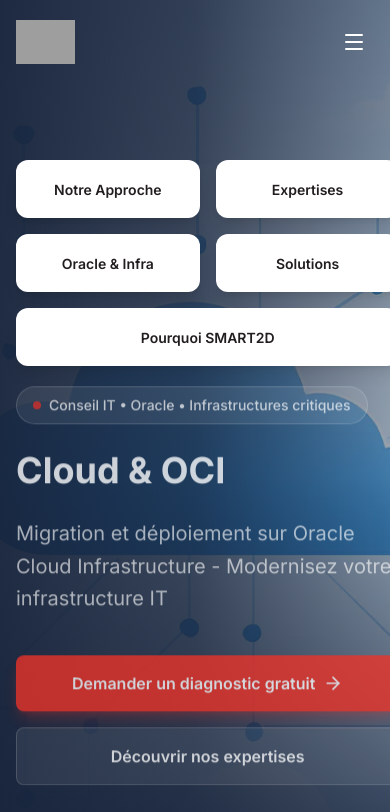
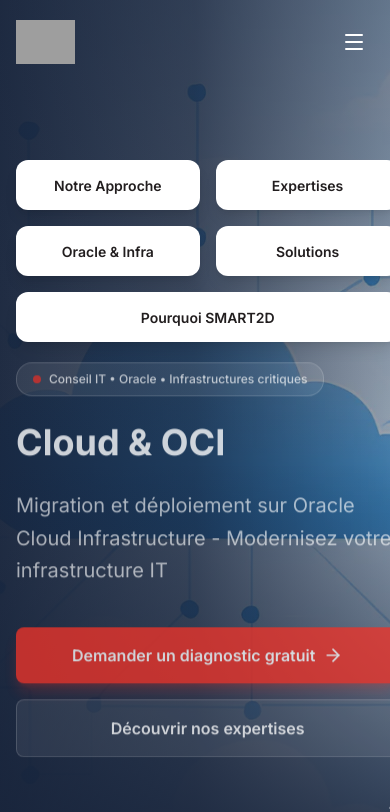
Before and after one commit to Profzen/smart2d, a Next.js app: page / in a window 390 px wide. Shown: the top 812 px of the page. Built offline with nearby package versions, Linux system fonts and the light colour scheme; grey boxes are pictures that could not be loaded.

Commit message:
style(ui): fix horizontal scroll and improve mobile responsive layout on homepage

```diff
--- a/app/layout.tsx
+++ b/app/layout.tsx
@@ -44,7 +44,7 @@ export default function RootLayout({
 }>) {
   return (
     <html lang="fr" className="bg-[#F8F6F4]">
-      <body className={`${inter.variable} ${geistMono.variable} font-sans antialiased`}>
+      <body className={`${inter.variable} ${geistMono.variable} font-sans antialiased overflow-x-hidden`}>
         {children}
         {process.env.NODE_ENV === 'production' && <Analytics />}
       </body>
--- a/components/sections/hero.tsx
+++ b/components/sections/hero.tsx
@@ -209,9 +209,9 @@ export function HeroSection() {
                 transition={{ duration: 0.5 }}
               >
                 {/* Tagline */}
-                <div className="inline-flex items-center gap-2 px-4 py-2 bg-white/10 backdrop-blur-sm rounded-full mb-6 border border-white/20">
-                  <span className="w-2 h-2 bg-[#EE3329] rounded-full animate-pulse" />
-                  <span className="text-sm font-medium text-white/90">
+                <div className="inline-flex max-w-full flex-wrap items-center justify-center gap-2 px-4 py-2 bg-white/10 backdrop-blur-sm rounded-2xl sm:rounded-full mb-6 border border-white/20">
+                  <span className="w-2 h-2 bg-[#EE3329] rounded-full animate-pulse shrink-0" />
+                  <span className="text-xs sm:text-sm font-medium text-white/90 text-center">
                     Conseil IT • Oracle • Infrastructures critiques
                   </span>
                 </div>
--- a/components/ui/hero-anchors.tsx
+++ b/components/ui/hero-anchors.tsx
@@ -70,7 +70,7 @@ export function HeroAnchors({ anchors }: HeroAnchorsProps) {
             href={`#${anchor.id}`}
             onClick={(e) => scrollTo(anchor.id, e)}
             className={`
-              relative px-6 py-4 bg-white shadow-lg border rounded-xl transition-all duration-300 hover:-translate-y-1 hover:shadow-xl group min-w-[140px] flex-1 sm:flex-none text-center
+              relative px-4 py-3 sm:px-6 sm:py-4 bg-white shadow-lg border rounded-xl transition-all duration-300 hover:-translate-y-1 hover:shadow-xl group min-w-[120px] sm:min-w-[140px] flex-1 sm:flex-none text-center
               ${activeId === anchor.id
                 ? "border-[#EE3329]/30 ring-1 ring-[#EE3329] shadow-md shadow-[#EE3329]/10"
                 : "border-white/10"}
```
